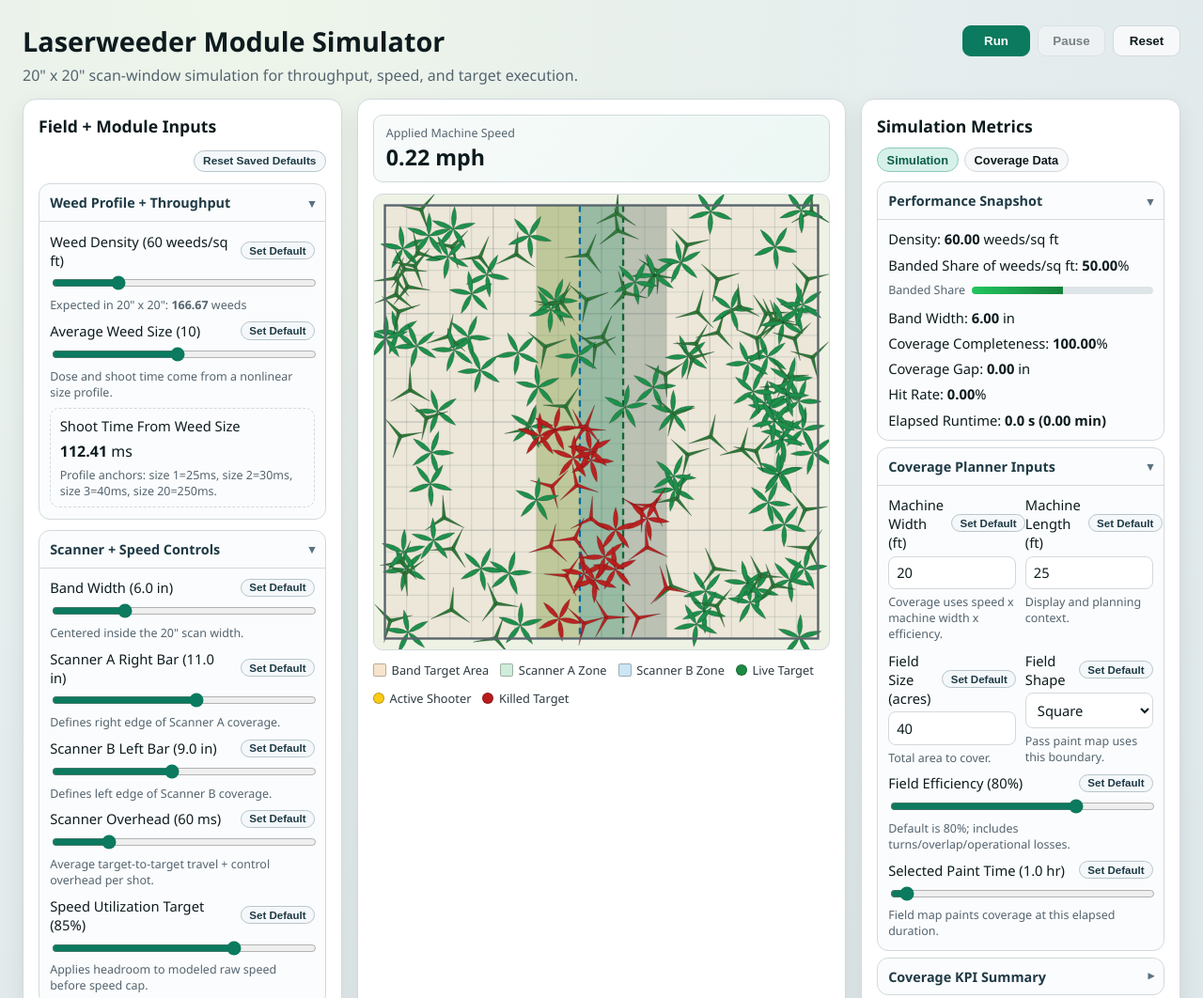
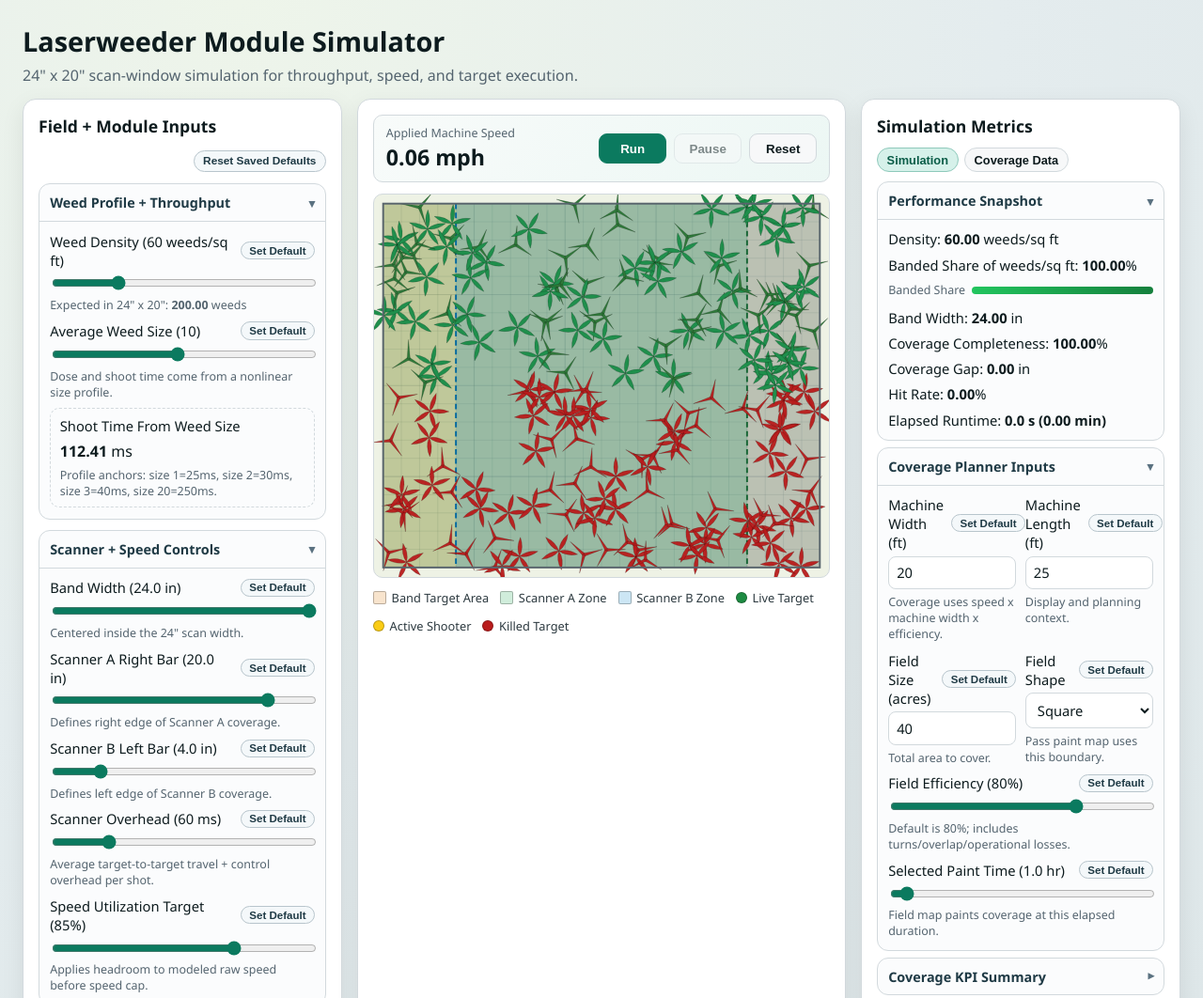
Before and after one commit to Bryson-maka/coverage_visualizer, a website with bundled scripts: page index.html in a window 1280 px wide. Shown: the top 1062 px of the page at 94% size. Built offline with nearby package versions, Linux system fonts and the light colour scheme.

Commit message:
Update 24x20 scanner geometry and move run controls

```diff
--- a/index.html
+++ b/index.html
@@ -12,13 +12,8 @@
         <header class="app-header">
             <div class="app-header-top">
                 <h1>Laserweeder Module Simulator</h1>
-                <div class="button-row header-actions">
-                    <button id="run-button" class="btn btn-primary" type="button">Run</button>
-                    <button id="pause-button" class="btn" type="button">Pause</button>
-                    <button id="reset-button" class="btn" type="button">Reset</button>
-                </div>
             </div>
-            <p>20" x 20" scan-window simulation for throughput, speed, and target execution.</p>
+            <p>24" x 20" scan-window simulation for throughput, speed, and target execution.</p>
         </header>
 
         <section class="app-grid">
@@ -37,7 +32,7 @@
                                 <button type="button" class="set-default-btn" data-default-key="densityPerSqFt">Set Default</button>
                             </span>
                             <input type="range" id="density-slider" min="1" max="250" step="1" value="60">
-                            <small>Expected in 20" x 20": <strong id="window-density">0.00</strong> weeds</small>
+                            <small>Expected in 24" x 20": <strong id="window-density">0.00</strong> weeds</small>
                         </label>
 
                         <label class="control" for="size-slider">
@@ -62,28 +57,28 @@
                     <div class="panel-dropdown-content">
                         <label class="control" for="band-width-slider">
                             <span class="control-header">
-                                <span>Band Width (<span id="band-width-value">6.0</span> in)</span>
+                                <span>Band Width (<span id="band-width-value">24.0</span> in)</span>
                                 <button type="button" class="set-default-btn" data-default-key="bandWidthIn">Set Default</button>
                             </span>
-                            <input type="range" id="band-width-slider" min="1" max="20" step="0.1" value="6">
-                            <small>Centered inside the 20" scan width.</small>
+                            <input type="range" id="band-width-slider" min="1" max="24" step="0.1" value="24">
+                            <small>Centered inside the 24" scan width.</small>
                         </label>
 
                         <label class="control" for="scanner-a-end-slider">
                             <span class="control-header">
-                                <span>Scanner A Right Bar (<span id="scanner-a-end-value">11.0</span> in)</span>
+                                <span>Scanner A Right Bar (<span id="scanner-a-end-value">20.0</span> in)</span>
                                 <button type="button" class="set-default-btn" data-default-key="scannerARightIn">Set Default</button>
                             </span>
-                            <input type="range" id="scanner-a-end-slider" min="0" max="20" step="0.1" value="11">
+                            <input type="range" id="scanner-a-end-slider" min="0" max="24" step="0.1" value="20">
                             <small>Defines right edge of Scanner A coverage.</small>
                         </label>
 
                         <label class="control" for="scanner-b-start-slider">
                             <span class="control-header">
-                                <span>Scanner B Left Bar (<span id="scanner-b-start-value">9.0</span> in)</span>
+                                <span>Scanner B Left Bar (<span id="scanner-b-start-value">4.0</span> in)</span>
                                 <button type="button" class="set-default-btn" data-default-key="scannerBLeftIn">Set Default</button>
                             </span>
-                            <input type="range" id="scanner-b-start-slider" min="0" max="20" step="0.1" value="9">
+                            <input type="range" id="scanner-b-start-slider" min="0" max="24" step="0.1" value="4">
                             <small>Defines left edge of Scanner B coverage.</small>
                         </label>
 
@@ -151,17 +146,24 @@
                         <p class="label">Applied Machine Speed</p>
                         <p class="speed-value"><span id="applied-speed-mph">0.00</span> mph</p>
                     </div>
-                    <p id="speed-cap-note" class="cap-note hidden">Capped at 3.0 mph</p>
+                    <div class="speed-banner-actions">
+                        <p id="speed-cap-note" class="cap-note hidden">Capped at 3.0 mph</p>
+                        <div class="button-row speed-banner-button-row">
+                            <button id="run-button" class="btn btn-primary" type="button">Run</button>
+                            <button id="pause-button" class="btn" type="button">Pause</button>
+                            <button id="reset-button" class="btn" type="button">Reset</button>
+                        </div>
+                    </div>
                 </div>
 
                 <section id="simulation-visual-view" class="visual-view">
-                    <svg id="scan-window" viewBox="0 0 420 420" aria-label="20 inch by 20 inch scanner window">
-                        <rect x="10" y="10" width="400" height="400" class="scan-bg"></rect>
+                    <svg id="scan-window" viewBox="0 0 500 420" aria-label="24 inch by 20 inch scanner window">
+                        <rect x="10" y="10" width="480" height="400" class="scan-bg"></rect>
                         <g id="grid-layer"></g>
                         <g id="band-layer"></g>
                         <g id="zone-layer"></g>
                         <g id="weed-layer"></g>
-                        <rect x="10" y="10" width="400" height="400" class="scan-frame"></rect>
+                        <rect x="10" y="10" width="480" height="400" class="scan-frame"></rect>
                     </svg>
 
                     <div class="legend">
--- a/simulator-core.js
+++ b/simulator-core.js
@@ -1,7 +1,7 @@
 (function (globalScope) {
     'use strict';
 
-    const SCAN_WIDTH_IN = 20;
+    const SCAN_WIDTH_IN = 24;
     const SCAN_HEIGHT_IN = 20;
     const WINDOW_AREA_SQFT = (SCAN_WIDTH_IN * SCAN_HEIGHT_IN) / 144;
     const REFERENCE_SQFT_WIDTH_IN = 12;
--- a/src/app/config.js
+++ b/src/app/config.js
@@ -1,7 +1,11 @@
+const DEFAULT_COMBINED_SCANNER_WIDTH_IN = 24;
+const DEFAULT_SINGLE_SCANNER_WIDTH_IN = 20;
+
 export const APP_CONFIG = Object.freeze({
     SVG_NS: 'http://www.w3.org/2000/svg',
     SCAN_PADDING_PX: 10,
-    SCAN_DRAW_SIZE_PX: 400,
+    SCAN_DRAW_WIDTH_PX: 480,
+    SCAN_DRAW_HEIGHT_PX: 400,
     COVERAGE_DRAW_SIZE_PX: 400,
     PLANT_VISUAL_MAGNIFICATION: 2,
     SPEED_CAP_MPH: 3,
@@ -10,9 +14,9 @@ export const APP_CONFIG = Object.freeze({
     GRASS_LEAF_PATH: 'M0,0 L-0.08,0 L0,-1 L0.08,0 Z',
     DEFAULT_DENSITY_PER_SQFT: 60,
     DEFAULT_WEED_SIZE: 10,
-    INITIAL_BAND_WIDTH_IN: 6,
-    INITIAL_SCANNER_A_RIGHT_IN: 11,
-    INITIAL_SCANNER_B_LEFT_IN: 9,
+    INITIAL_BAND_WIDTH_IN: DEFAULT_COMBINED_SCANNER_WIDTH_IN,
+    INITIAL_SCANNER_A_RIGHT_IN: DEFAULT_SINGLE_SCANNER_WIDTH_IN,
+    INITIAL_SCANNER_B_LEFT_IN: DEFAULT_COMBINED_SCANNER_WIDTH_IN - DEFAULT_SINGLE_SCANNER_WIDTH_IN,
     DEFAULT_OVERHEAD_MS: 60,
     DEFAULT_SPEED_UTILIZATION_PERCENT: 85,
     DEFAULT_TARGETING_POLICY: 'midline',
--- a/src/app/render.js
+++ b/src/app/render.js
@@ -1,10 +1,16 @@
 export function createRenderer({ dom, state, core, config }) {
-    const pxPerIn = config.SCAN_DRAW_SIZE_PX / core.SCAN_WIDTH_IN;
+    const pxPerInX = config.SCAN_DRAW_WIDTH_PX / core.SCAN_WIDTH_IN;
+    const pxPerInY = config.SCAN_DRAW_HEIGHT_PX / core.SCAN_HEIGHT_IN;
+    const plantPxPerIn = Math.min(pxPerInX, pxPerInY);
     const coverageDrawPx = config.COVERAGE_DRAW_SIZE_PX;
     const coveragePadPx = config.SCAN_PADDING_PX;
 
-    function inToPx(inches) {
-        return config.SCAN_PADDING_PX + inches * pxPerIn;
+    function inToPxX(inches) {
+        return config.SCAN_PADDING_PX + inches * pxPerInX;
+    }
+
+    function inToPxY(inches) {
+        return config.SCAN_PADDING_PX + inches * pxPerInY;
     }
 
     function createSvgElement(tagName) {
@@ -15,21 +21,25 @@ export function createRenderer({ dom, state, core, config }) {
         dom.gridLayer.innerHTML = '';
 
         for (let inch = 0; inch <= core.SCAN_WIDTH_IN; inch += 1) {
-            const position = inToPx(inch);
+            const xPosition = inToPxX(inch);
 
             const vertical = createSvgElement('line');
-            vertical.setAttribute('x1', String(position));
-            vertical.setAttribute('x2', String(position));
+            vertical.setAttribute('x1', String(xPosition));
+            vertical.setAttribute('x2', String(xPosition));
             vertical.setAttribute('y1', String(config.SCAN_PADDING_PX));
-            vertical.setAttribute('y2', String(config.SCAN_PADDING_PX + config.SCAN_DRAW_SIZE_PX));
+            vertical.setAttribute('y2', String(config.SCAN_PADDING_PX + config.SCAN_DRAW_HEIGHT_PX));
             vertical.setAttribute('class', inch % 5 === 0 ? 'grid-line-major' : 'grid-line');
             dom.gridLayer.appendChild(vertical);
+        }
+
+        for (let inch = 0; inch <= core.SCAN_HEIGHT_IN; inch += 1) {
+            const yPosition = inToPxY(inch);
 
             const horizontal = createSvgElement('line');
             horizontal.setAttribute('x1', String(config.SCAN_PADDING_PX));
-            horizontal.setAttribute('x2', String(config.SCAN_PADDING_PX + config.SCAN_DRAW_SIZE_PX));
-            horizontal.setAttribute('y1', String(position));
-            horizontal.setAttribute('y2', String(position));
+            horizontal.setAttribute('x2', String(config.SCAN_PADDING_PX + config.SCAN_DRAW_WIDTH_PX));
+            horizontal.setAttribute('y1', String(yPosition));
+            horizontal.setAttribute('y2', String(yPosition));
             horizontal.setAttribute('class', inch % 5 === 0 ? 'grid-line-major' : 'grid-line');
             dom.gridLayer.appendChild(horizontal);
         }
@@ -40,44 +50,44 @@ export function createRenderer({ dom, state, core, config }) {
         dom.zoneLayer.innerHTML = '';
 
         const bandRect = createSvgElement('rect');
-        bandRect.setAttribute('x', String(inToPx(state.band.start)));
+        bandRect.setAttribute('x', String(inToPxX(state.band.start)));
         bandRect.setAttribute('y', String(config.SCAN_PADDING_PX));
-        bandRect.setAttribute('width', String(state.band.width * pxPerIn));
-        bandRect.setAttribute('height', String(config.SCAN_DRAW_SIZE_PX));
+        bandRect.setAttribute('width', String(state.band.width * pxPerInX));
+        bandRect.setAttribute('height', String(config.SCAN_DRAW_HEIGHT_PX));
         bandRect.setAttribute('class', 'band-fill');
         dom.bandLayer.appendChild(bandRect);
 
         const scannerARect = createSvgElement('rect');
-        scannerARect.setAttribute('x', String(inToPx(state.zones.scannerA.start)));
+        scannerARect.setAttribute('x', String(inToPxX(state.zones.scannerA.start)));
         scannerARect.setAttribute('y', String(config.SCAN_PADDING_PX));
-        scannerARect.setAttribute('width', String((state.zones.scannerA.end - state.zones.scannerA.start) * pxPerIn));
-        scannerARect.setAttribute('height', String(config.SCAN_DRAW_SIZE_PX));
+        scannerARect.setAttribute('width', String((state.zones.scannerA.end - state.zones.scannerA.start) * pxPerInX));
+        scannerARect.setAttribute('height', String(config.SCAN_DRAW_HEIGHT_PX));
         scannerARect.setAttribute('class', 'zone-a-fill');
         dom.zoneLayer.appendChild(scannerARect);
 
         const scannerBRect = createSvgElement('rect');
-        scannerBRect.setAttribute('x', String(inToPx(state.zones.scannerB.start)));
+        scannerBRect.setAttribute('x', String(inToPxX(state.zones.scannerB.start)));
         scannerBRect.setAttribute('y', String(config.SCAN_PADDING_PX));
-        scannerBRect.setAttribute('width', String((state.zones.scannerB.end - state.zones.scannerB.start) * pxPerIn));
-        scannerBRect.setAttribute('height', String(config.SCAN_DRAW_SIZE_PX));
+        scannerBRect.setAttribute('width', String((state.zones.scannerB.end - state.zones.scannerB.start) * pxPerInX));
+        scannerBRect.setAttribute('height', String(config.SCAN_DRAW_HEIGHT_PX));
         scannerBRect.setAttribute('class', 'zone-b-fill');
         dom.zoneLayer.appendChild(scannerBRect);
 
         const scannerASeparator = createSvgElement('line');
-        const scannerABarX = inToPx(state.zones.scannerA.end);
+        const scannerABarX = inToPxX(state.zones.scannerA.end);
         scannerASeparator.setAttribute('x1', String(scannerABarX));
         scannerASeparator.setAttribute('x2', String(scannerABarX));
         scannerASeparator.setAttribute('y1', String(config.SCAN_PADDING_PX));
-        scannerASeparator.setAttribute('y2', String(config.SCAN_PADDING_PX + config.SCAN_DRAW_SIZE_PX));
+        scannerASeparator.setAttribute('y2', String(config.SCAN_PADDING_PX + config.SCAN_DRAW_HEIGHT_PX));
         scannerASeparator.setAttribute('class', 'zone-separator-a');
         dom.zoneLayer.appendChild(scannerASeparator);
 
         const scannerBSeparator = createSvgElement('line');
-        const scannerBBarX = inToPx(state.zones.scannerB.start);
+        const scannerBBarX = inToPxX(state.zones.scannerB.start);
         scannerBSeparator.setAttribute('x1', String(scannerBBarX));
         scannerBSeparator.setAttribute('x2', String(scannerBBarX));
         scannerBSeparator.setAttribute('y1', String(config.SCAN_PADDING_PX));
-        scannerBSeparator.setAttribute('y2', String(config.SCAN_PADDING_PX + config.SCAN_DRAW_SIZE_PX));
+        scannerBSeparator.setAttribute('y2', String(config.SCAN_PADDING_PX + config.SCAN_DRAW_HEIGHT_PX));
         scannerBSeparator.setAttribute('class', 'zone-separator-b');
         dom.zoneLayer.appendChild(scannerBSeparator);
     }
@@ -94,12 +104,12 @@ export function createRenderer({ dom, state, core, config }) {
             }
 
             const visual = core.computeWeedVisualProfile(weed.size, weed.type);
-            const leafLengthPx = visual.leafLengthIn * pxPerIn * config.PLANT_VISUAL_MAGNIFICATION;
+            const leafLengthPx = visual.leafLengthIn * plantPxPerIn * config.PLANT_VISUAL_MAGNIFICATION;
 
             const group = createSvgElement('g');
             group.setAttribute(
                 'transform',
-                `translate(${inToPx(weed.xIn)} ${inToPx(weed.yIn)}) rotate(${weed.rotationDeg})`
+                `translate(${inToPxX(weed.xIn)} ${inToPxY(weed.yIn)}) rotate(${weed.rotationDeg})`
             );
 
             let visualStateClass = 'weed-live';
@@ -254,8 +264,10 @@ export function createRenderer({ dom, state, core, config }) {
     }
 
     return {
-        inToPx,
-        pxPerIn,
+        inToPxX,
+        inToPxY,
+        pxPerInX,
+        pxPerInY,
         renderGrid,
         renderStaticLayers,
         renderWeeds,
--- a/styles.css
+++ b/styles.css
@@ -274,6 +274,21 @@ select {
     border-radius: 10px;
     padding: 0.6rem 0.8rem;
     background: linear-gradient(130deg, #f8fbfa 0%, #ecf7f4 100%);
+}
+
+.speed-banner-actions {
+    display: flex;
+    flex-direction: column;
+    align-items: flex-end;
+    gap: 0.45rem;
+}
+
+.speed-banner-button-row {
+    margin-top: 0;
+}
+
+.speed-banner-button-row .btn {
+    min-width: 72px;
 }
 
 .label {
@@ -619,6 +634,24 @@ select {
         order: 1;
     }
 
+    .speed-banner {
+        flex-direction: column;
+        align-items: flex-start;
+    }
+
+    .speed-banner-actions {
+        width: 100%;
+        align-items: stretch;
+    }
+
+    .speed-banner-button-row {
+        width: 100%;
+    }
+
+    .speed-banner-button-row .btn {
+        flex: 1;
+    }
+
     .coverage-settings-grid,
     .coverage-visual-cards {
         grid-template-columns: 1fr;
```
Also changed, not shown: MODEL.md (+9 -5 lines), UI_TEST_CHECKLIST.md (+6 -6 lines), test/simulator-core.test.js (+13 -3 lines), README.md.
